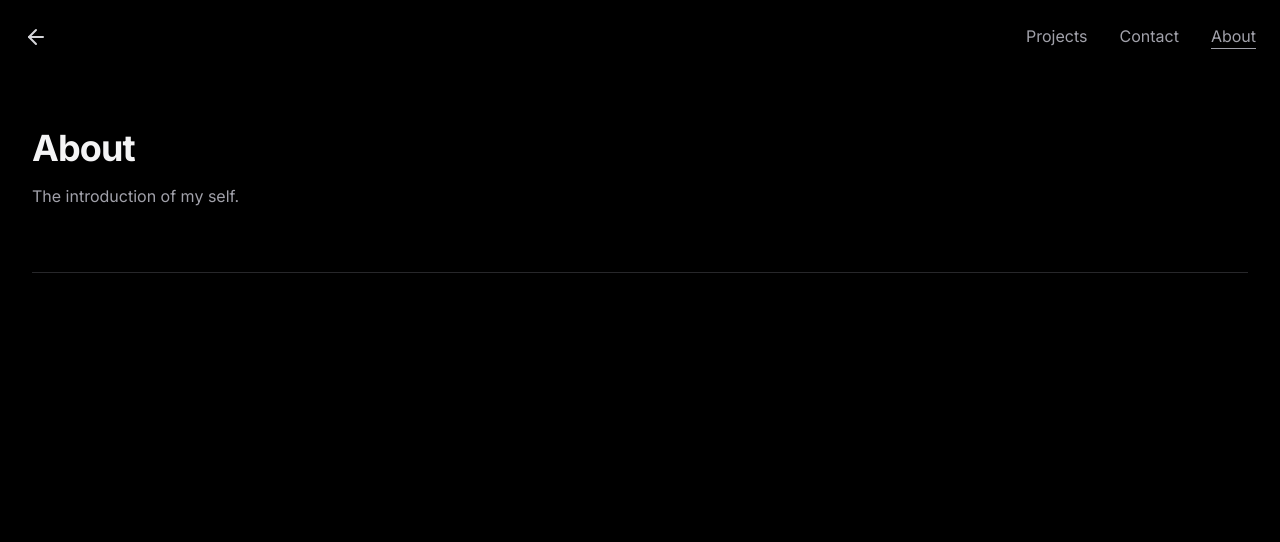
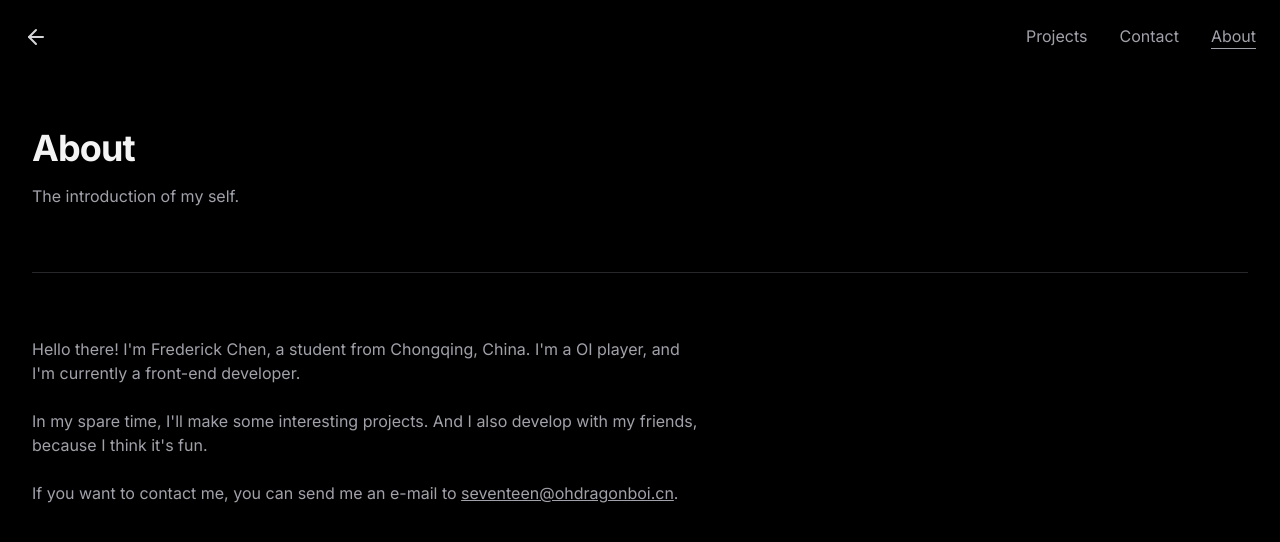
Before and after one commit to FrederickBun/frederication.work, a Next.js app: page /about in a window 1280 px wide. Shown: the top 542 px of the page. Built offline with nearby package versions, Linux system fonts and the light colour scheme; no server answers; what tailwindcss-debug-screens would draw is missing.

Commit message:
Update about me

```diff
--- a/app/about/page.tsx
+++ b/app/about/page.tsx
@@ -20,6 +20,19 @@ export default async function AboutPage() {
           </AnimatedText>
         </div>
         <AnimatedDivider className={"h-px bg-zinc-800"} />
+        <div className="max-w-2xl mx-auto lg:mx-0">
+          <AnimatedText className="text-zinc-400">
+            Hello there! I'm Frederick Chen, a student from Chongqing, China. I'm a OI player, and I'm currently a front-end developer.
+          </AnimatedText>
+          <br></br>
+          <AnimatedText className="text-zinc-400">
+            In my spare time, I'll make some interesting projects. And I also develop with my friends, because I think it's fun.
+          </AnimatedText>
+          <br></br>
+          <AnimatedText className="text-zinc-400">
+            If you want to contact me, you can send me an e-mail to <a href="mailto:seventeen@ohdragonboi.cn" className={"underline underline-offset-1"}>seventeen@ohdragonboi.cn</a>.
+          </AnimatedText>
+        </div>
       </div>
     </div>
   );
```
